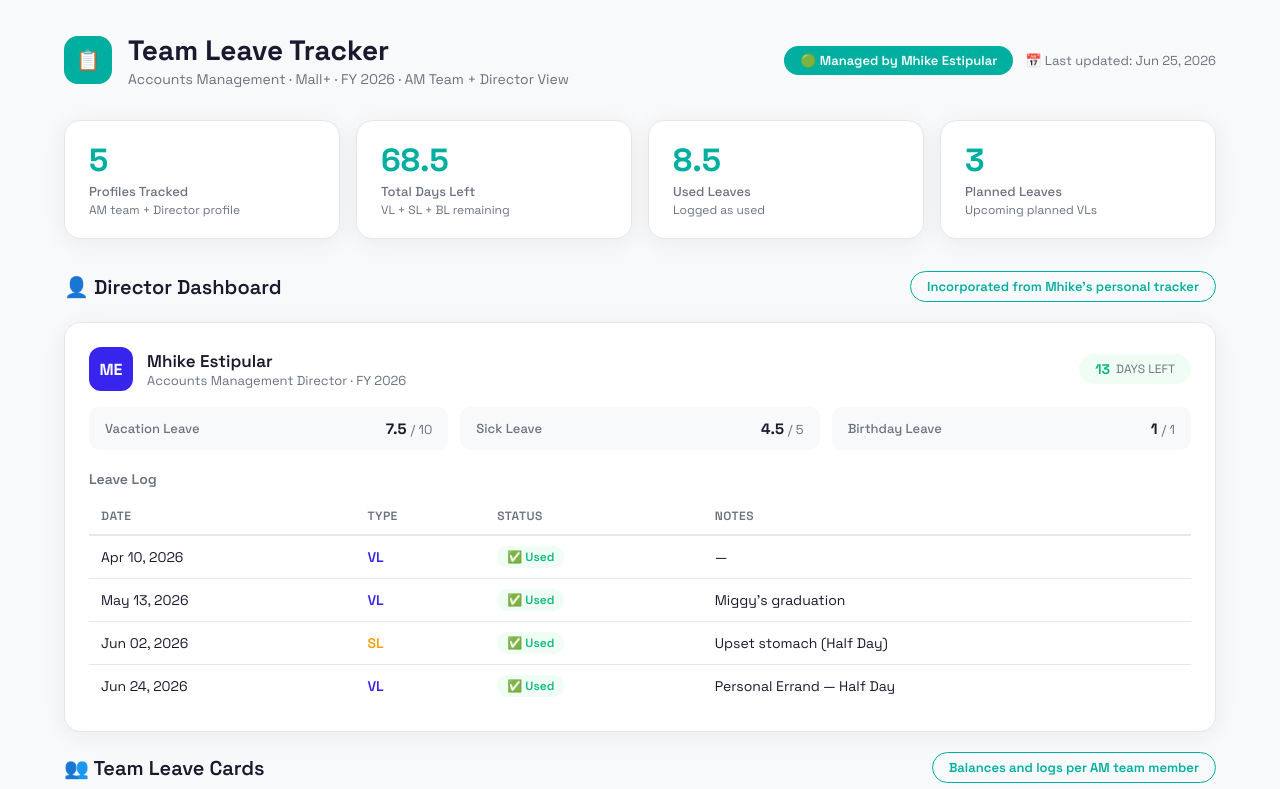
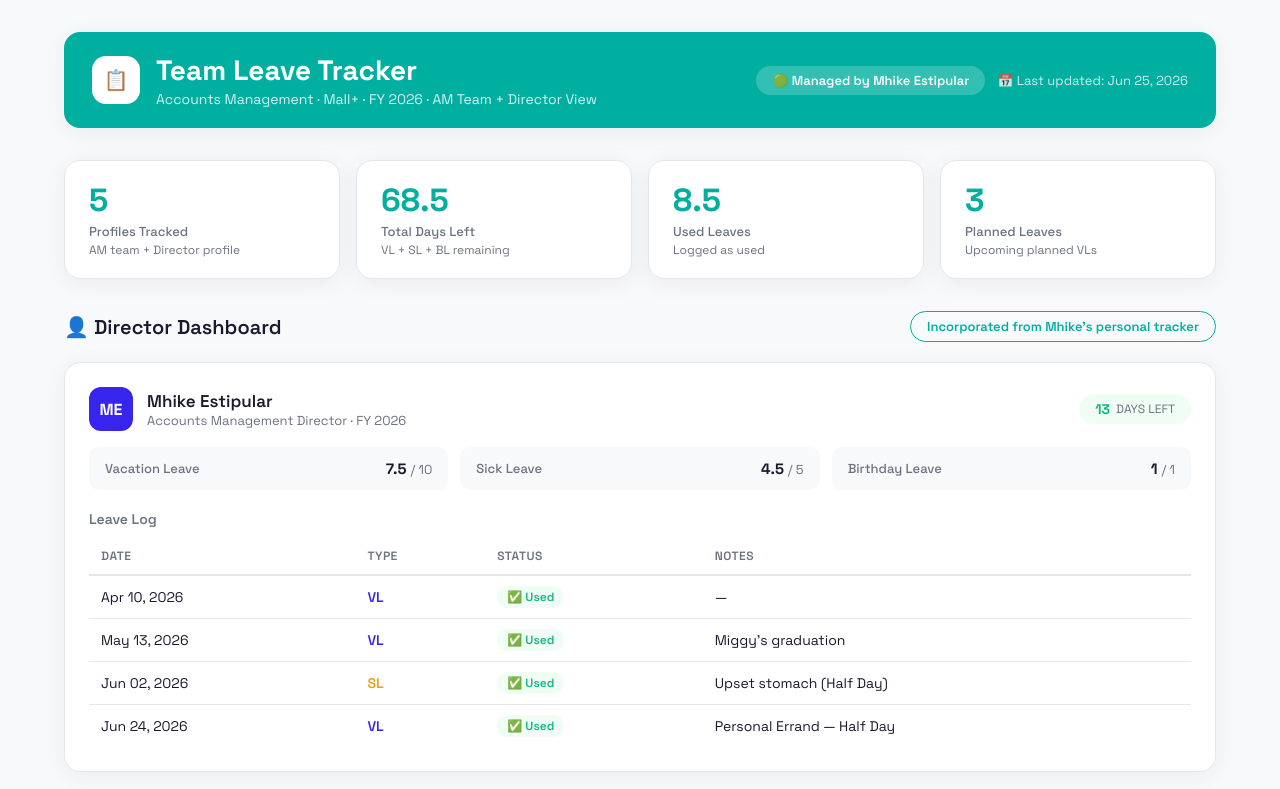
Before and after one commit to AiyeLBot/mallplus-leave-tracker, a plain HTML site: page index.html in a window 1280 px wide. Shown: the top 789 px of the page. Drawn offline with Linux system fonts and the light colour scheme.

Commit message:
style: Mall+ Teal header bar

```diff
--- a/index.html
+++ b/index.html
@@ -45,6 +45,10 @@
             margin-bottom: 32px;
             flex-wrap: wrap;
             gap: 16px;
+            background: var(--teal);
+            padding: 20px 28px;
+            border-radius: var(--radius);
+            box-shadow: var(--shadow);
         }
 
         .header-left {
@@ -56,12 +60,12 @@
         .logo {
             width: 48px;
             height: 48px;
-            background: var(--teal);
+            background: white;
             border-radius: 14px;
             display: flex;
             align-items: center;
             justify-content: center;
-            color: white;
+            color: var(--teal);
             font-weight: 700;
             font-size: 20px;
         }
@@ -69,18 +73,18 @@
         .header h1 {
             font-size: 28px;
             font-weight: 700;
-            color: var(--text);
+            color: white;
         }
 
         .header .subtitle {
             font-size: 14px;
-            color: var(--text-muted);
+            color: rgba(255,255,255,0.85);
             font-weight: 400;
             margin-top: 2px;
         }
 
         .badge {
-            background: var(--teal);
+            background: rgba(255,255,255,0.2);
             color: white;
             padding: 6px 16px;
             border-radius: 20px;
@@ -89,6 +93,7 @@
             display: inline-flex;
             align-items: center;
             gap: 6px;
+            backdrop-filter: blur(4px);
         }
 
         .badge-outline {
@@ -99,7 +104,7 @@
 
         .last-updated {
             font-size: 13px;
-            color: var(--text-muted);
+            color: rgba(255,255,255,0.8);
             display: flex;
             align-items: center;
             gap: 6px;
```
